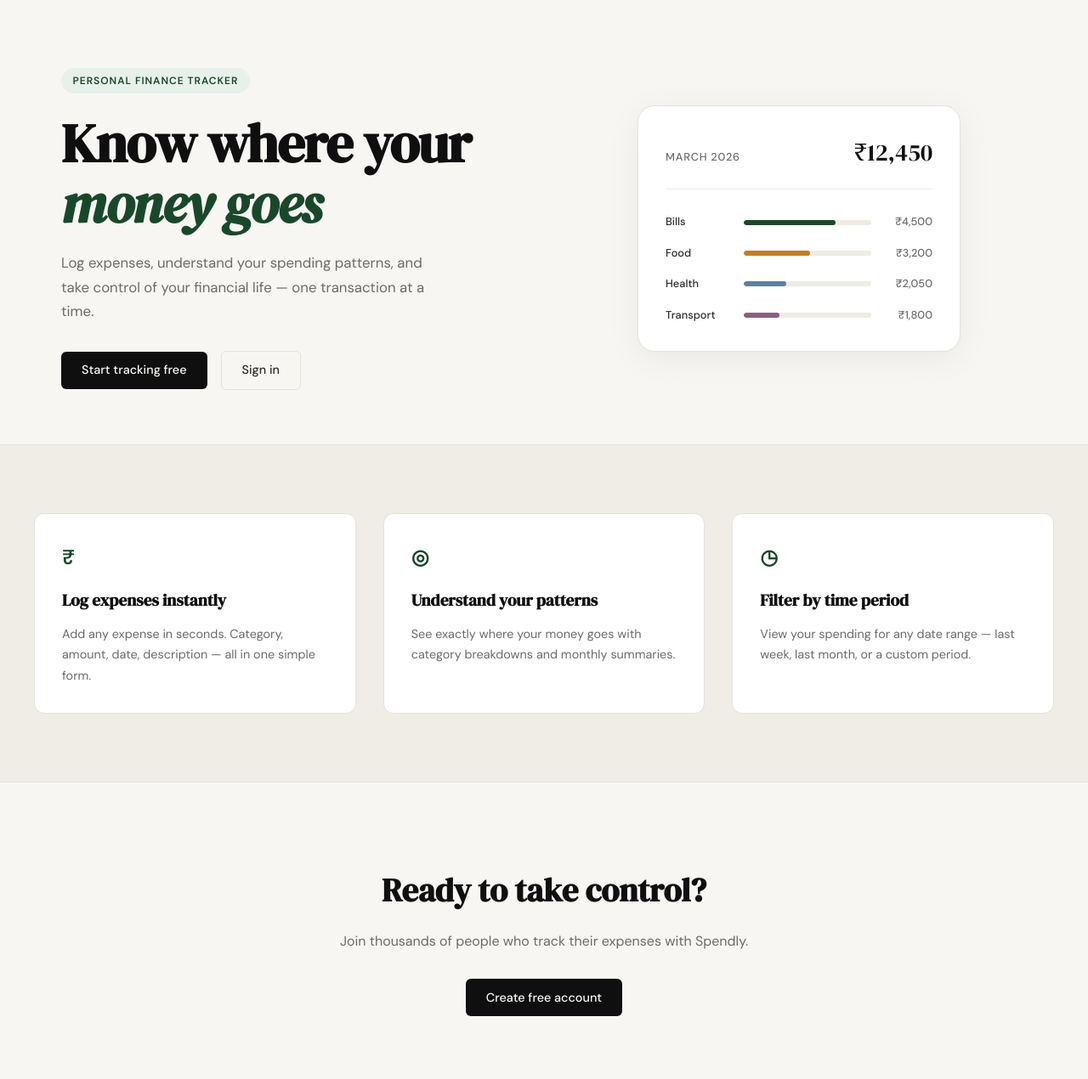
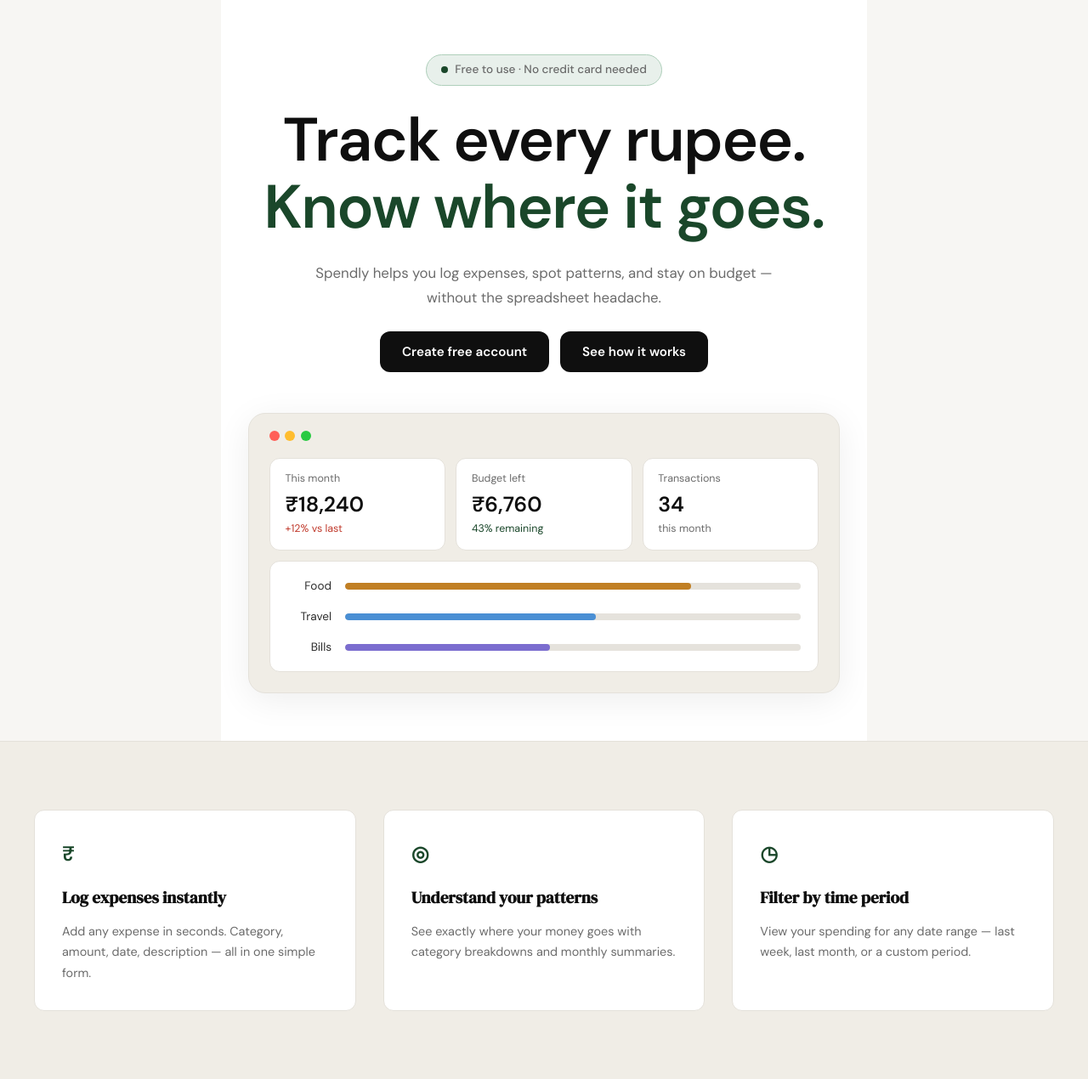
Before and after one commit to morielturgeman/spendly, a Flask app: page / in a window 1280 px wide. Shown: the part 61-1331 px from the top of the page at 85% size. Run offline with Flask 3, Linux system fonts and the light colour scheme.

Commit message:
landing: redesign hero section to match mockup

```diff
--- /dev/null
+++ b/static/css/landing.css
@@ -0,0 +1,199 @@
+/* Hero — centered single-column layout, overrides the 2-col grid in style.css */
+.hero {
+    display: flex;
+    flex-direction: column;
+    align-items: center;
+    text-align: center;
+    padding: 4rem 2rem 3.5rem;
+    gap: 3rem;
+    background: #fff;
+    max-width: 760px;
+    margin: 0 auto;
+}
+
+/* Badge */
+.lp-badge {
+    display: inline-flex;
+    align-items: center;
+    gap: 0.5rem;
+    background: var(--accent-light);
+    border: 1px solid #aecfba;
+    color: var(--ink-muted);
+    font-size: 0.85rem;
+    font-weight: 500;
+    padding: 0.4rem 1.1rem;
+    border-radius: 999px;
+}
+
+.lp-badge-dot {
+    width: 8px;
+    height: 8px;
+    background: var(--accent);
+    border-radius: 50%;
+    flex-shrink: 0;
+}
+
+/* Headline */
+.lp-title {
+    font-family: var(--font-body);
+    font-size: clamp(2.6rem, 6vw, 4.5rem);
+    font-weight: 700;
+    line-height: 1.1;
+    letter-spacing: -0.02em;
+    color: var(--ink);
+    margin: 0;
+}
+
+.lp-title-green {
+    color: var(--accent);
+}
+
+/* Subtitle */
+.lp-subtitle {
+    font-size: 1.05rem;
+    color: var(--ink-muted);
+    line-height: 1.75;
+    max-width: 540px;
+    margin: 0;
+}
+
+/* Buttons */
+.lp-hero-text {
+    display: flex;
+    flex-direction: column;
+    align-items: center;
+    gap: 1.5rem;
+    width: 100%;
+}
+
+.lp-actions {
+    display: flex;
+    gap: 0.85rem;
+    justify-content: center;
+    flex-wrap: wrap;
+}
+
+.lp-btn {
+    display: inline-block;
+    background: var(--ink);
+    color: #fff;
+    font-family: var(--font-body);
+    font-size: 0.95rem;
+    font-weight: 600;
+    padding: 0.75rem 1.6rem;
+    border-radius: var(--radius-md);
+    text-decoration: none;
+    transition: background 0.2s;
+}
+
+.lp-btn:hover { background: var(--accent); }
+
+/* Dashboard mockup */
+.lp-mockup {
+    width: 100%;
+    background: var(--paper-warm);
+    border: 1px solid var(--border);
+    border-radius: var(--radius-lg);
+    box-shadow: 0 8px 40px rgba(0, 0, 0, 0.07);
+    padding: 1.25rem 1.5rem 1.5rem;
+}
+
+.lp-mock-dots {
+    display: flex;
+    gap: 0.4rem;
+    margin-bottom: 1.25rem;
+}
+
+.lp-dot {
+    width: 12px;
+    height: 12px;
+    border-radius: 50%;
+}
+
+.lp-dot-red    { background: #ff5f57; }
+.lp-dot-yellow { background: #ffbd2e; }
+.lp-dot-green  { background: #28ca41; }
+
+/* Stat cards */
+.lp-mock-stats {
+    display: grid;
+    grid-template-columns: repeat(3, 1fr);
+    gap: 0.75rem;
+    margin-bottom: 0.75rem;
+}
+
+.lp-stat {
+    background: #fff;
+    border: 1px solid var(--border);
+    border-radius: var(--radius-md);
+    padding: 0.9rem 1.1rem;
+    text-align: left;
+}
+
+.lp-stat-label {
+    font-size: 0.78rem;
+    color: var(--ink-muted);
+    margin-bottom: 0.3rem;
+}
+
+.lp-stat-value {
+    font-size: 1.55rem;
+    font-weight: 700;
+    color: var(--ink);
+    line-height: 1.2;
+    margin-bottom: 0.25rem;
+}
+
+.lp-stat-sub {
+    font-size: 0.78rem;
+    color: var(--ink-muted);
+}
+
+.lp-sub-red   { color: var(--danger); }
+.lp-sub-green { color: var(--accent); }
+
+/* Category bars */
+.lp-mock-bars {
+    background: #fff;
+    border: 1px solid var(--border);
+    border-radius: var(--radius-md);
+    padding: 1.1rem 1.25rem;
+    display: flex;
+    flex-direction: column;
+    gap: 0.9rem;
+}
+
+.lp-bar-row {
+    display: grid;
+    grid-template-columns: 52px 1fr;
+    align-items: center;
+    gap: 1rem;
+}
+
+.lp-bar-cat {
+    font-size: 0.85rem;
+    color: var(--ink-soft);
+    text-align: right;
+}
+
+.lp-bar-track {
+    height: 8px;
+    background: #e5e2dc;
+    border-radius: 999px;
+    overflow: hidden;
+}
+
+.lp-bar {
+    height: 100%;
+    border-radius: 999px;
+}
+
+.lp-bar-orange { background: #c17f24; }
+.lp-bar-blue   { background: #4a8fd4; }
+.lp-bar-purple { background: #7b6dcf; }
+
+/* Responsive */
+@media (max-width: 600px) {
+    .lp-mock-stats { grid-template-columns: 1fr; }
+    .hero { padding: 3rem 1rem 2.5rem; }
+}
--- a/templates/landing.html
+++ b/templates/landing.html
@@ -2,60 +2,66 @@
 
 {% block title %}Spendly — Track Every Rupee{% endblock %}
 
+{% block head %}
+<link rel="stylesheet" href="{{ url_for('static', filename='css/landing.css') }}">
+{% endblock %}
+
 {% block content %}
 
 <section class="hero">
-    <div class="hero-inner">
-        <div class="hero-badge">Personal Finance Tracker</div>
-        <h1 class="hero-title">
-            Know where your<br>
-            <em>money goes</em>
+    <div class="lp-hero-text">
+        <div class="lp-badge">
+            <span class="lp-badge-dot"></span>
+            Free to use · No credit card needed
+        </div>
+        <h1 class="lp-title">
+            Track every rupee.<br>
+            <span class="lp-title-green">Know where it goes.</span>
         </h1>
-        <p class="hero-subtitle">
-            Log expenses, understand your spending patterns,
-            and take control of your financial life —
-            one transaction at a time.
+        <p class="lp-subtitle">
+            Spendly helps you log expenses, spot patterns, and stay
+            on budget — without the spreadsheet headache.
         </p>
-        <div class="hero-actions">
-            <a href="{{ url_for('register') }}" class="btn-primary">Start tracking free</a>
-            <a href="{{ url_for('login') }}" class="btn-ghost">Sign in</a>
+        <div class="lp-actions">
+            <a href="{{ url_for('register') }}" class="lp-btn">Create free account</a>
+            <a href="#" class="lp-btn">See how it works</a>
         </div>
     </div>
-    <div class="hero-visual">
-        <div class="mock-card">
-            <div class="mock-card-header">
-                <span class="mock-label">March 2026</span>
-                <span class="mock-total">₹12,450</span>
+    <div class="lp-mockup">
+        <div class="lp-mock-dots">
+            <span class="lp-dot lp-dot-red"></span>
+            <span class="lp-dot lp-dot-yellow"></span>
+            <span class="lp-dot lp-dot-green"></span>
         </div>
-            <div class="mock-bars">
-                <div class="mock-bar-row">
-                    <span class="mock-cat">Bills</span>
-                    <div class="mock-bar-track">
-                        <div class="mock-bar" style="width: 72%"></div>
+        <div class="lp-mock-stats">
+            <div class="lp-stat">
+                <div class="lp-stat-label">This month</div>
+                <div class="lp-stat-value">₹18,240</div>
+                <div class="lp-stat-sub lp-sub-red">+12% vs last</div>
             </div>
-                    <span class="mock-amt">₹4,500</span>
+            <div class="lp-stat">
+                <div class="lp-stat-label">Budget left</div>
+                <div class="lp-stat-value">₹6,760</div>
+                <div class="lp-stat-sub lp-sub-green">43% remaining</div>
             </div>
-                <div class="mock-bar-row">
-                    <span class="mock-cat">Food</span>
-                    <div class="mock-bar-track">
-                        <div class="mock-bar mock-bar-2" style="width: 52%"></div>
+            <div class="lp-stat">
+                <div class="lp-stat-label">Transactions</div>
+                <div class="lp-stat-value">34</div>
+                <div class="lp-stat-sub">this month</div>
             </div>
-                    <span class="mock-amt">₹3,200</span>
         </div>
-                <div class="mock-bar-row">
-                    <span class="mock-cat">Health</span>
-                    <div class="mock-bar-track">
-                        <div class="mock-bar mock-bar-3" style="width: 33%"></div>
+        <div class="lp-mock-bars">
+            <div class="lp-bar-row">
+                <span class="lp-bar-cat">Food</span>
+                <div class="lp-bar-track"><div class="lp-bar lp-bar-orange" style="width:76%"></div></div>
             </div>
-                    <span class="mock-amt">₹2,050</span>
+            <div class="lp-bar-row">
+                <span class="lp-bar-cat">Travel</span>
+                <div class="lp-bar-track"><div class="lp-bar lp-bar-blue" style="width:55%"></div></div>
             </div>
-                <div class="mock-bar-row">
-                    <span class="mock-cat">Transport</span>
-                    <div class="mock-bar-track">
-                        <div class="mock-bar mock-bar-4" style="width: 28%"></div>
-                    </div>
-                    <span class="mock-amt">₹1,800</span>
-                </div>
+            <div class="lp-bar-row">
+                <span class="lp-bar-cat">Bills</span>
+                <div class="lp-bar-track"><div class="lp-bar lp-bar-purple" style="width:45%"></div></div>
             </div>
         </div>
     </div>
```
Lines whose indentation alone changed are shown as unchanged.
